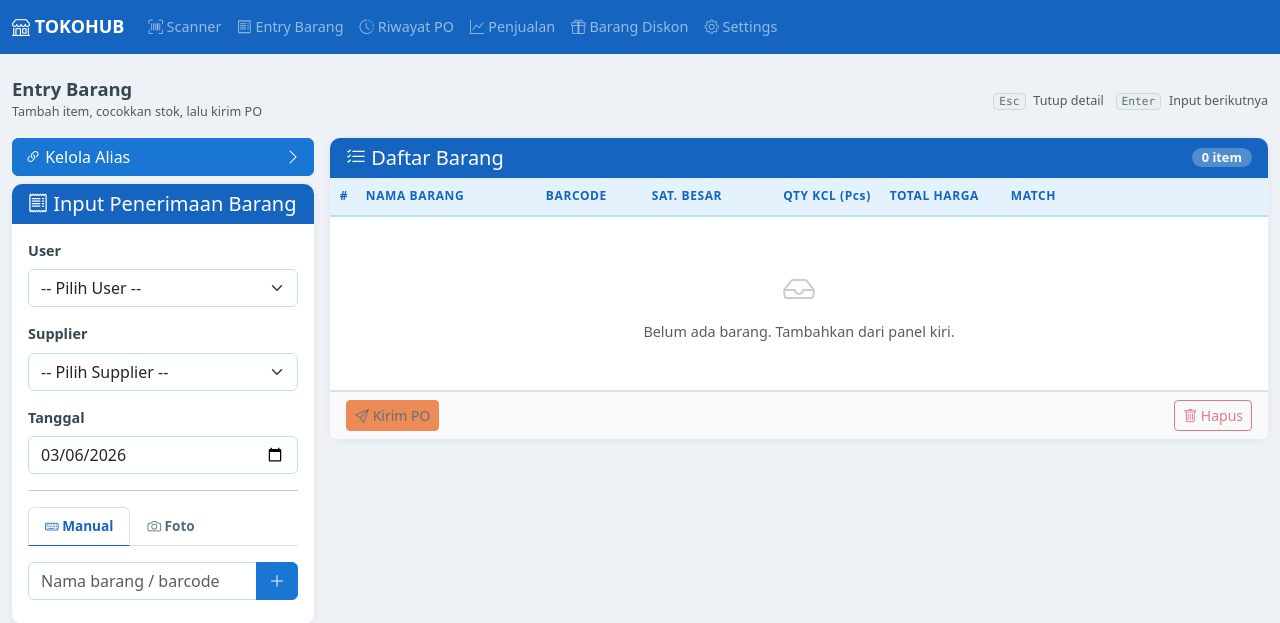
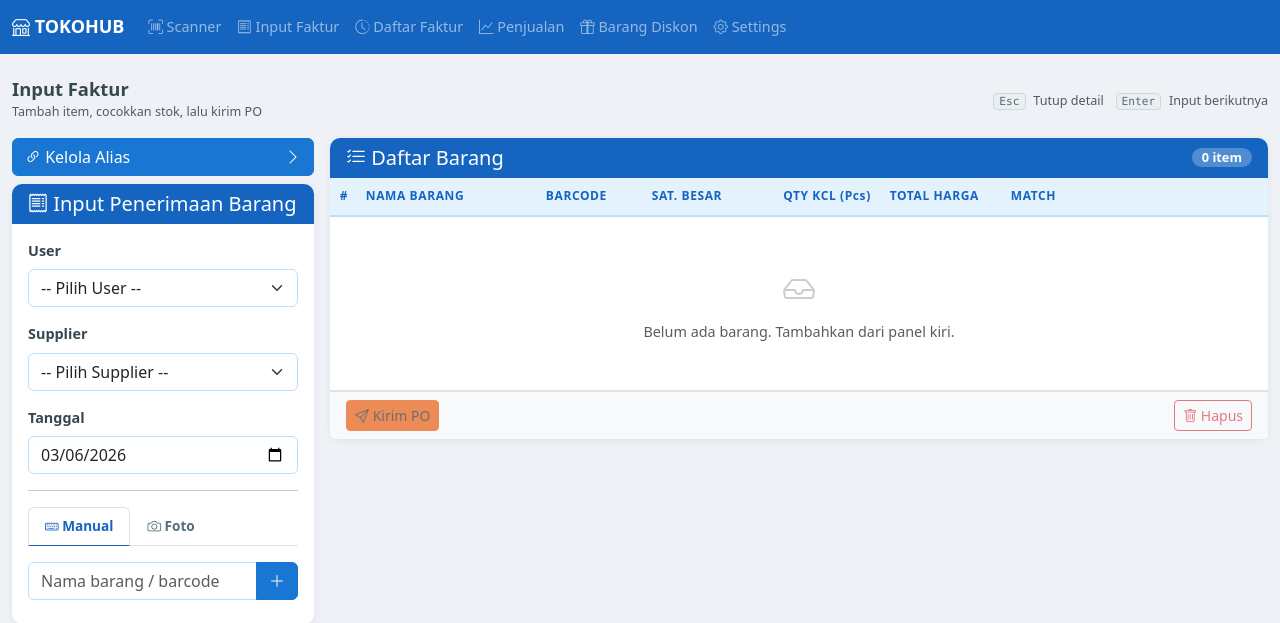
Before and after one commit to tommybilwij/tokohub, a Python web app: template templates/receipt_form.html in a window 1280 px wide. Shown: the top 623 px of the page. Run offline with Jinja, Linux system fonts and the light colour scheme; the template is opened without the code that fills it, so the values that code supplies are empty.

Commit message:
Rename nav labels: Entry Barang → Input Faktur, Riwayat PO → Daftar Faktur
Co-Authored-By: Claude Opus 4.6 <noreply@anthropic.com>

```diff
--- a/templates/base.html
+++ b/templates/base.html
@@ -31,13 +31,13 @@
           <li class="nav-item">
             <a class="nav-link {% if request.url.path == '/entry' %}active{% endif %}"
                href="/entry">
-              <i class="bi bi-receipt"></i> Entry Barang
+              <i class="bi bi-receipt"></i> Input Faktur
             </a>
           </li>
           <li class="nav-item">
             <a class="nav-link {% if request.url.path == '/history' %}active{% endif %}"
                href="/history">
-              <i class="bi bi-clock-history"></i> Riwayat PO
+              <i class="bi bi-clock-history"></i> Daftar Faktur
             </a>
           </li>
           <li class="nav-item">
--- a/templates/history.html
+++ b/templates/history.html
@@ -1,10 +1,10 @@
 {% extends "base.html" %}
-{% block title %}Riwayat PO{% endblock %}
+{% block title %}Daftar Faktur{% endblock %}
 
 {% block content %}
 <div class="card">
   <div class="card-header d-flex justify-content-between align-items-center">
-    <h5 class="mb-0"><i class="bi bi-clock-history"></i> Riwayat Purchase Order</h5>
+    <h5 class="mb-0"><i class="bi bi-clock-history"></i> Daftar Faktur</h5>
     <span class="badge bg-secondary">{{ total }} total</span>
   </div>
   <div class="card-body p-0">
--- a/templates/receipt_form.html
+++ b/templates/receipt_form.html
@@ -1,10 +1,10 @@
 {% extends "base.html" %}
-{% block title %}Entry Barang{% endblock %}
+{% block title %}Input Faktur{% endblock %}
 
 {% block content %}
 <div class="page-header d-flex align-items-center justify-content-between mb-2">
   <div>
-    <h4 class="page-title mb-0">Entry Barang</h4>
+    <h4 class="page-title mb-0">Input Faktur</h4>
     <small class="text-muted">Tambah item, cocokkan stok, lalu kirim PO</small>
   </div>
   <div class="d-none d-md-block">
```
